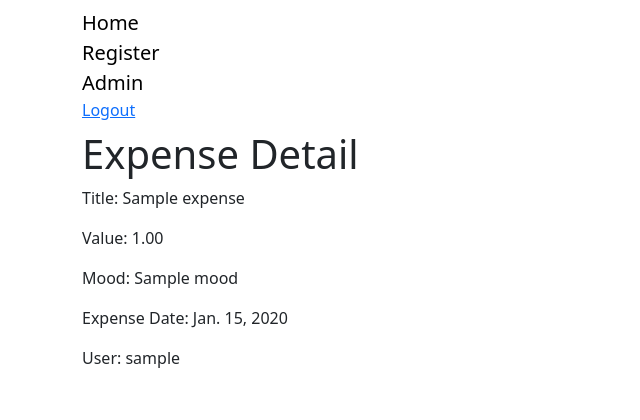
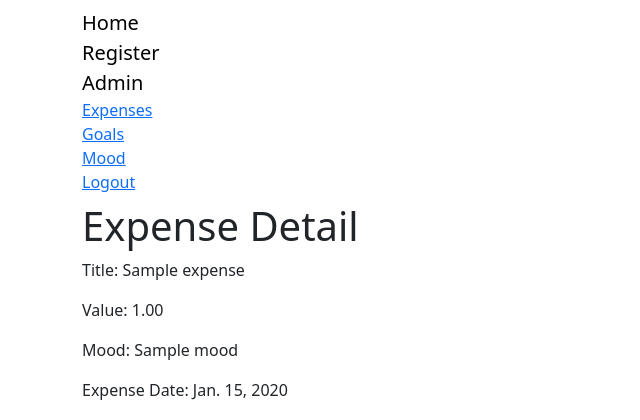
Before and after one commit to pranay-24/django-moodtest, a Django app: page /moodtracking/expenses/1 in a window 1280 px wide. Shown: the top 420 px of the page, without its empty margins (0-640 px from the left). Run offline with Django 5.2, Linux system fonts and the light colour scheme; a user stored in the database is signed in; tables that the repository leaves empty hold one stand-in row (values such as "Sample post").

Commit message:
links for model lists added in base.html

```diff
--- a/django1/mypage/moodtracking/templates/moodtracking/base.html
+++ b/django1/mypage/moodtracking/templates/moodtracking/base.html
@@ -17,6 +17,10 @@
                     <li><a class='navbar-brand' href="{% url 'admin:index' %}">Admin</a></li>
 
                 {%if user.is_authenticated %}
+                <li><a class="navbar-link" href="{% url 'expense-list' %} ">Expenses</a></li>
+                <li><a class="navbar-link" href="{% url 'goal-list' %} ">Goals</a></li>
+                <li><a class="navbar-link" href="{% url 'mood-list' %} ">Mood</a></li>
+
                     <li><a class="navbar-link" href="{% url 'logout' %} ">Logout</a></li>
                 {% else %}
                      <li><a class="navbar-link" href="{% url 'login' %}">Login</a></li>
```
